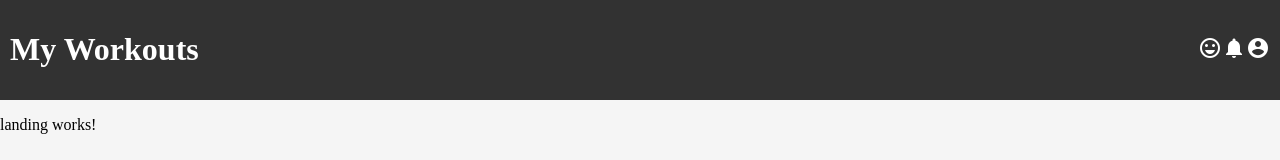
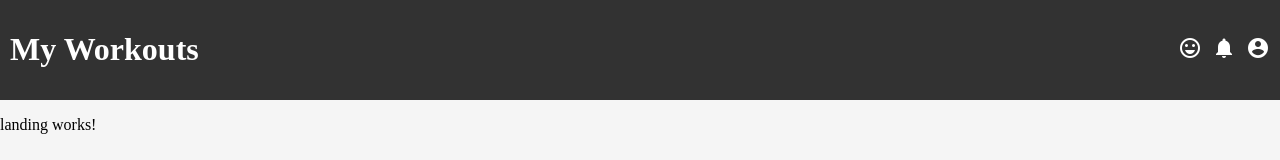
Before and after one commit to amczuboka/WorkoutDesignProject, an Angular app: page / in a window 1280 px wide. Shown: the top 160 px of the page. Built offline with nearby package versions, Linux system fonts and the light colour scheme.

Commit message:
Update header
Add css to icons for padding and link the smiley icon to the points page items and the rest, temporarily, landing page.

```diff
--- a/src/app/components/header/header.component.html
+++ b/src/app/components/header/header.component.html
@@ -1,13 +1,13 @@
 <header class="header">
     <h1>{{pageTitle}}</h1>
     <div>
-        <a href="page1.html">
+        <a href="points" class="icons">
             <mat-icon>sentiment_very_satisfied</mat-icon>
         </a>
-        <a href="page2.html">
+        <a href="#" class="icons">
             <mat-icon>notifications</mat-icon>
         </a>
-        <a href="page3.html">
+        <a href="#" class="icons">
             <mat-icon>account_circle</mat-icon>
         </a>
     </div>
--- a/src/app/components/header/header.component.scss
+++ b/src/app/components/header/header.component.scss
@@ -15,3 +15,7 @@ a {
 a:hover {
   cursor: pointer;
 }
+
+.icons {
+    margin-left: 10px;
+}
```
